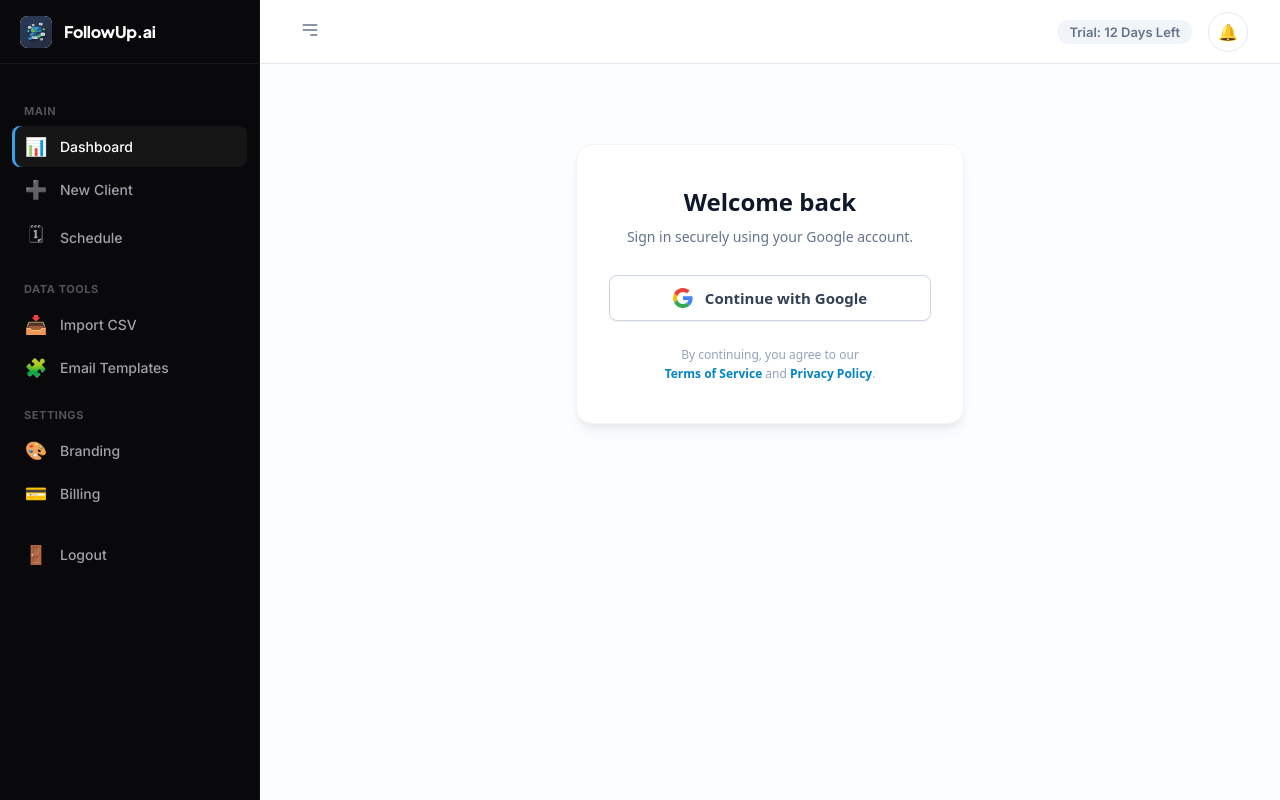
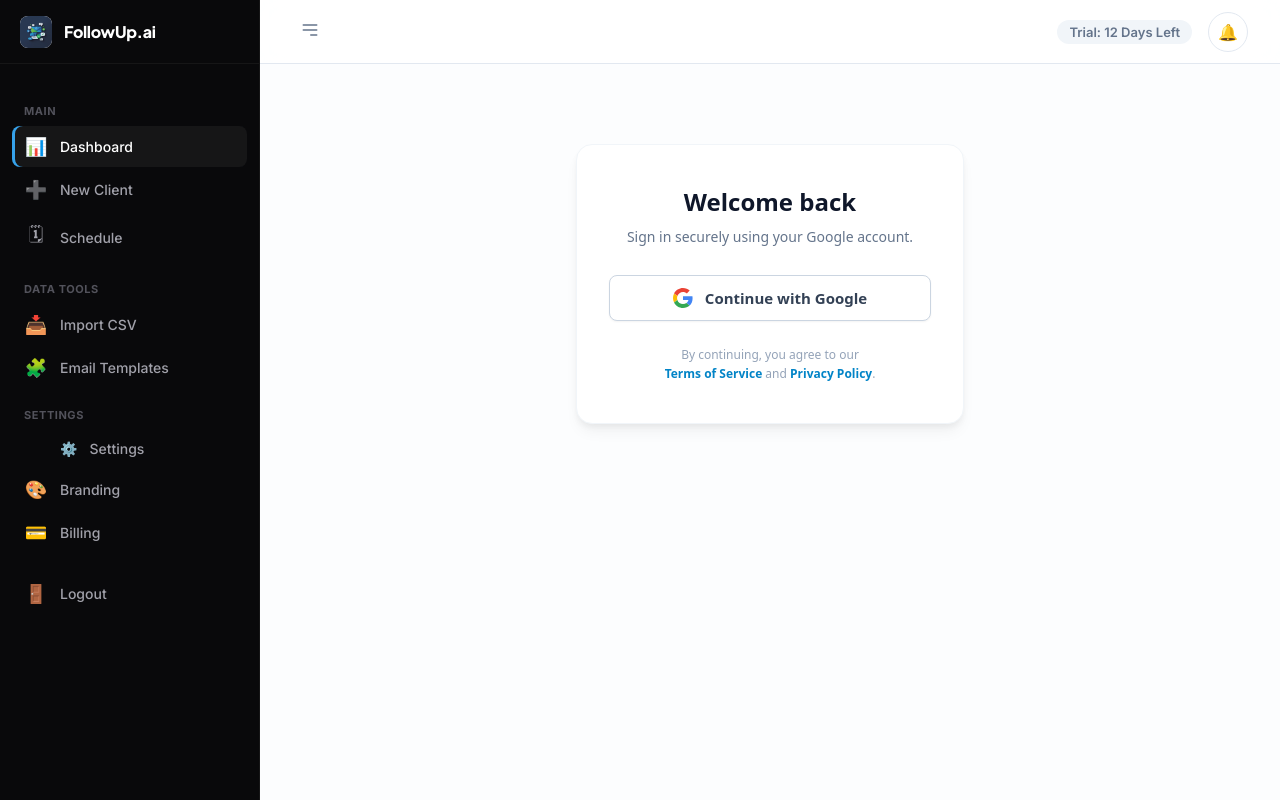
Before and after one commit to chukwumaesomchi1-boop/Follow-Up-Tracker, a Flask app: page /login in a window 1280 px wide. Run offline with Flask 3, Linux system fonts and the light colour scheme; some libraries are stand-ins or nearby versions.

Commit message:
Initial god abef local changes

```diff
--- a/web/templates/base.html
+++ b/web/templates/base.html
@@ -218,6 +218,9 @@
 
         <div class="nav-section-label">Settings</div>
         <nav>
+          <a href="{{ url_for('settings') }}" class="nav-link">
+            <span class="icon"></span>⚙️<span>Settings</span>
+          </a>
           <a href="{{ url_for('branding') }}" class="nav-link">
             <span class="icon">🎨</span> <span>Branding</span>
           </a>
```
